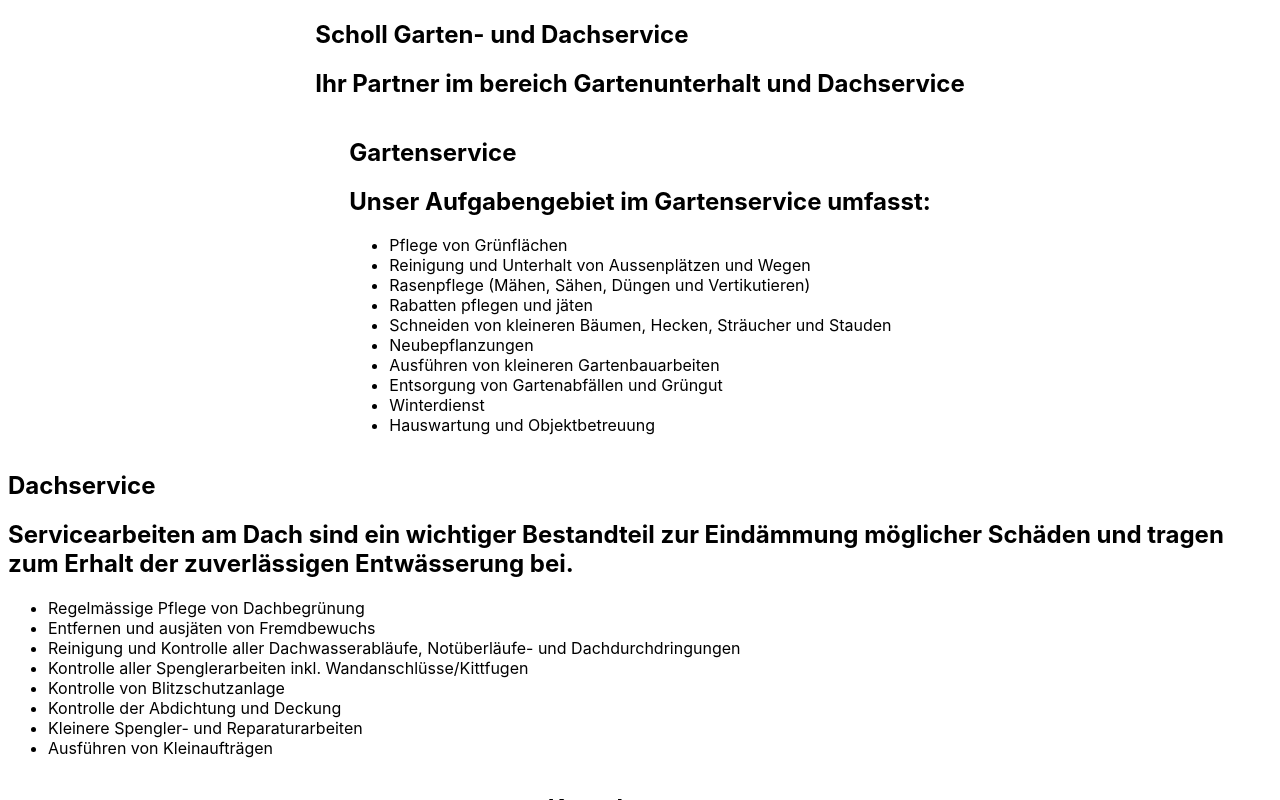
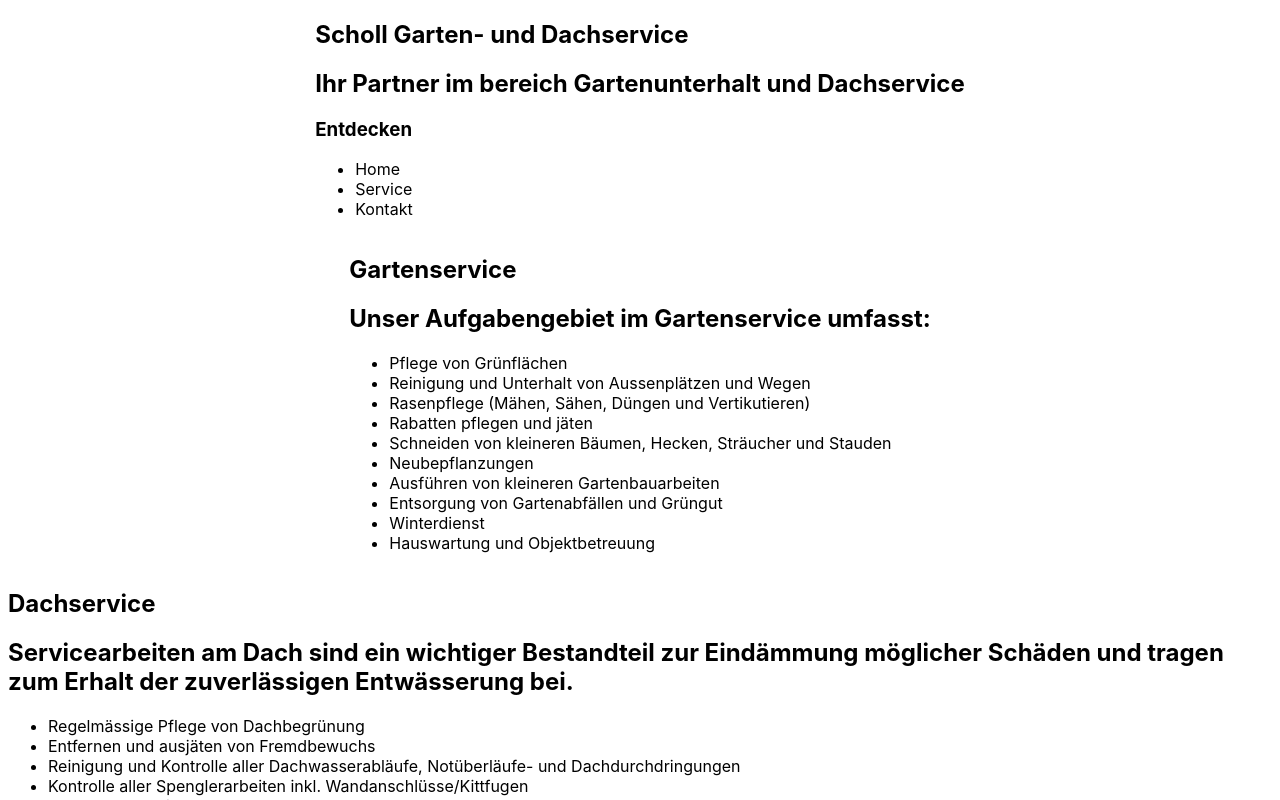
Before and after one commit to shivy108/schollNext, a Next.js app: page / in a window 1280 px wide. Shown: the top 800 px of the page. Built offline with nearby package versions, Linux system fonts and the light colour scheme.

Commit message:
head and nav

```diff
--- a/pages/index.jsx
+++ b/pages/index.jsx
@@ -8,11 +8,36 @@
           name='google-site-verification'
           content='C22oib_7TPDWI_Mo7fehI1rYBDVhdiTIPGwGroO6EaM'
         />
+        <link rel='canonical' href='https://scholl-garten-dach.ch/' />
+        <title>Scholl Garten- und Dachservice</title>
+        <meta
+          name='description'
+          content='Spezialisiert auf Garten- und Dachpflege'
+        />
+        <meta
+          name='keywords'
+          content='Scholl, Garten, Dach, unterhalt, Gartner, Spengler, Zürich'
+        />
+        <meta name='author' content='Shiv' />
       </Head>
       <div className='container'>
         <section className='home'>
           <h1>Scholl Garten- und Dachservice</h1>
           <h2>Ihr Partner im bereich Gartenunterhalt und Dachservice</h2>
+          <nav className= "nav">
+            <h3 className='welcome'>Entdecken</h3>
+            <ul className='button_container'>
+              <a href='#landing_page'>
+                <li className='button'>Home</li>
+              </a>
+              <a href='#services'>
+                <li className='button'>Service</li>
+              </a>
+              <a href='#contact'>
+                <li className='button'>Kontakt</li>
+              </a>
+            </ul>
+          </nav>
         </section>
         <section className='services'>
           <h1>Gartenservice</h1>
```
